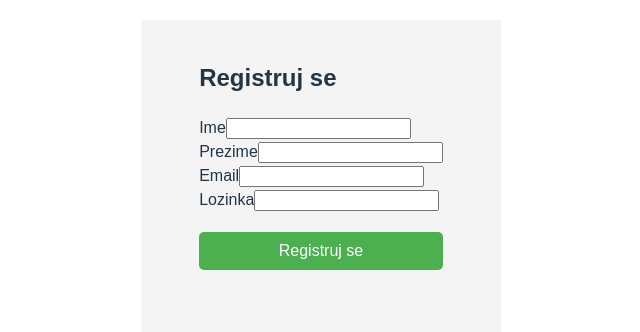
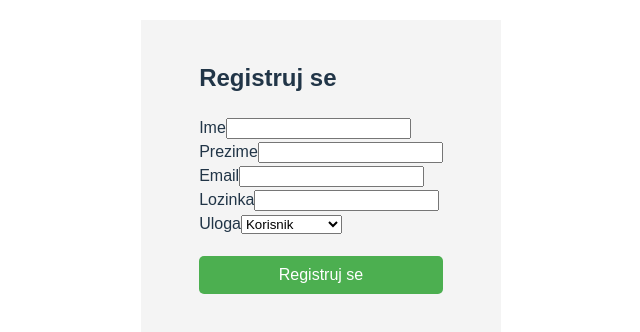
Before and after one commit to Mlackofaca/it354-pz-mladen, a React (Vite) app: page /registracija in a window 1280 px wide. Shown: the top 332 px of the page, without its empty margins (319-959 px from the left). Built offline with nearby package versions, Linux system fonts and the light colour scheme.

Commit message:
logovanje

```diff
--- a/db.json
+++ b/db.json
@@ -1,4 +1,8 @@
 {
+  "korisnici": [
+    { "id": 1, "ime": "Marko", "prezime": "Marković", "email": "marko@example.com", "password": "123456", "role": "korisnik" },
+    { "id": 2, "ime": "Ana", "prezime": "Anić", "email": "ana@example.com", "password": "abcdef", "role": "administrator" }
+  ],
   "kategorije": [
     { "id": 1, "naziv": "Pica" },
     { "id": 2, "naziv": "Pasta" },
--- a/src/App.jsx
+++ b/src/App.jsx
@@ -2,6 +2,9 @@ import React from 'react';
 import { BrowserRouter as Router, Routes, Route } from 'react-router-dom';
 import Pocetna from './components/Pocetna';
 import Registracija from './components/Registracija';
+
+const KorisnikMeni = () => <h2>Meni za korisnike</h2>;
+const AdminMeni = () => <h2>Meni za administratore</h2>;
 
 const App = () => {
   return (
@@ -9,6 +12,8 @@ const App = () => {
       <Routes>
         <Route path="/" element={<Pocetna />} />
         <Route path="/registracija" element={<Registracija />} />
+        <Route path="/korisnik-meni" element={<KorisnikMeni />} />
+        <Route path="/admin-meni" element={<AdminMeni />} />
       </Routes>
     </Router>
   );
--- a/src/components/Registracija.jsx
+++ b/src/components/Registracija.jsx
@@ -1,4 +1,5 @@
 import React, { useState } from 'react';
+import { useNavigate } from 'react-router-dom';
 import '../App.css';
 
 const Registracija = () => {
@@ -6,23 +7,41 @@ const Registracija = () => {
     ime: '',
     prezime: '',
     email: '',
-    password: ''
+    password: '',
+    role: 'korisnik', // Podrazumevano korisnik
   });
+  const [error, setError] = useState('');
+  const navigate = useNavigate();
 
   // Funkcija za ažuriranje podataka u formi
   const handleInputChange = (e) => {
     const { name, value } = e.target;
     setFormData((prevData) => ({
       ...prevData,
-      [name]: value
+      [name]: value,
     }));
   };
 
   // Funkcija za slanje forme
   const handleSubmit = (e) => {
     e.preventDefault();
+
+    // Proveravamo da li su sva polja popunjena
+    const { ime, prezime, email, password, role } = formData;
+    if (!ime || !prezime || !email || !password) {
+      setError('Molimo popunite sva polja.');
+      return;
+    }
+
+    // Simuliramo slanje podataka na backend
     console.log('Podaci za registraciju:', formData);
-    // Ovde možeš dodati logiku za slanje podataka na backend
+
+    // Proveravamo da li je korisnik ili administrator i preusmeravamo
+    if (role === 'administrator') {
+      navigate('/admin-meni'); // Stranica za administratore
+    } else {
+      navigate('/korisnik-meni'); // Stranica za korisnike
+    }
   };
 
   return (
@@ -73,6 +92,19 @@ const Registracija = () => {
             required
           />
         </div>
+        <div className="form-group">
+          <label htmlFor="role">Uloga</label>
+          <select
+            id="role"
+            name="role"
+            value={formData.role}
+            onChange={handleInputChange}
+          >
+            <option value="korisnik">Korisnik</option>
+            <option value="administrator">Administrator</option>
+          </select>
+        </div>
+        {error && <p className="error">{error}</p>}
         <button type="submit">Registruj se</button>
       </form>
     </div>
```
Lines whose indentation alone changed are shown as unchanged.
